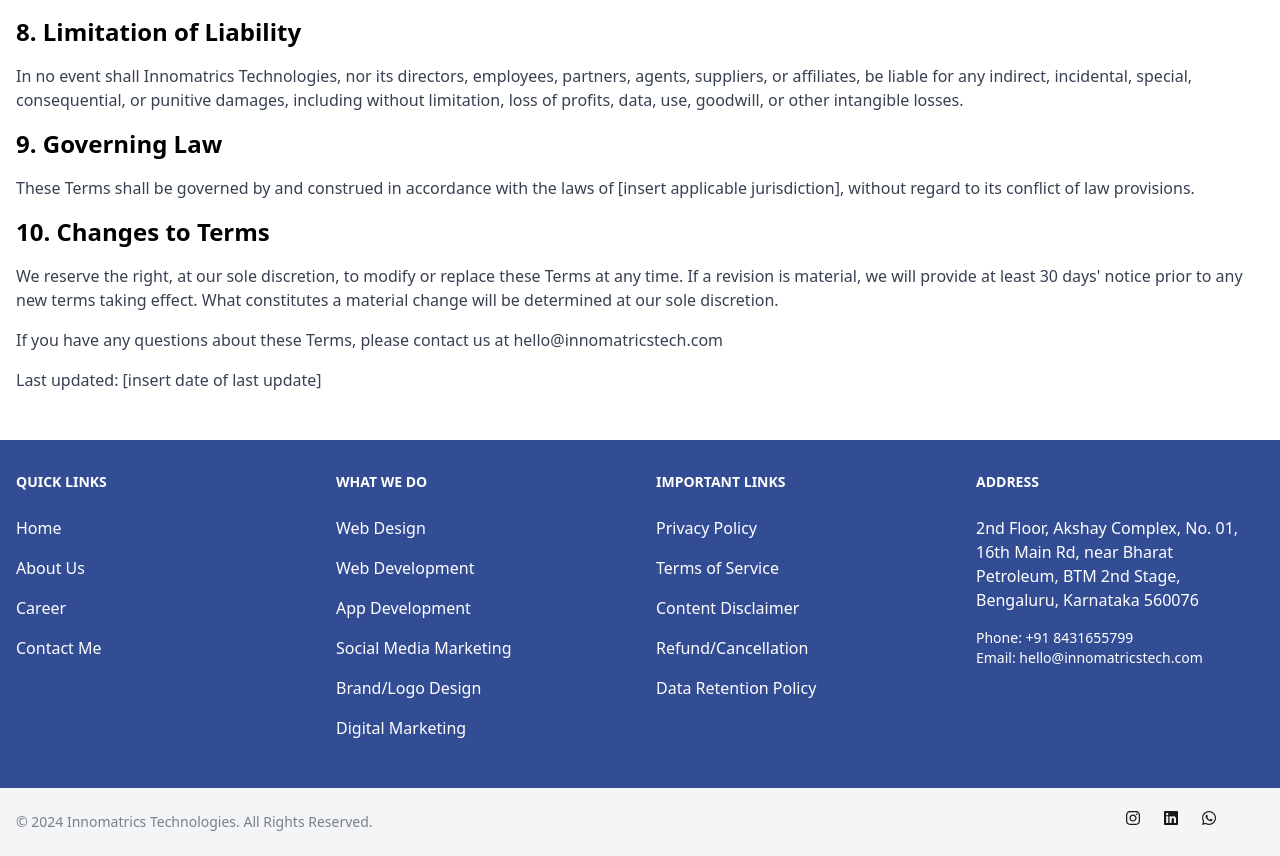
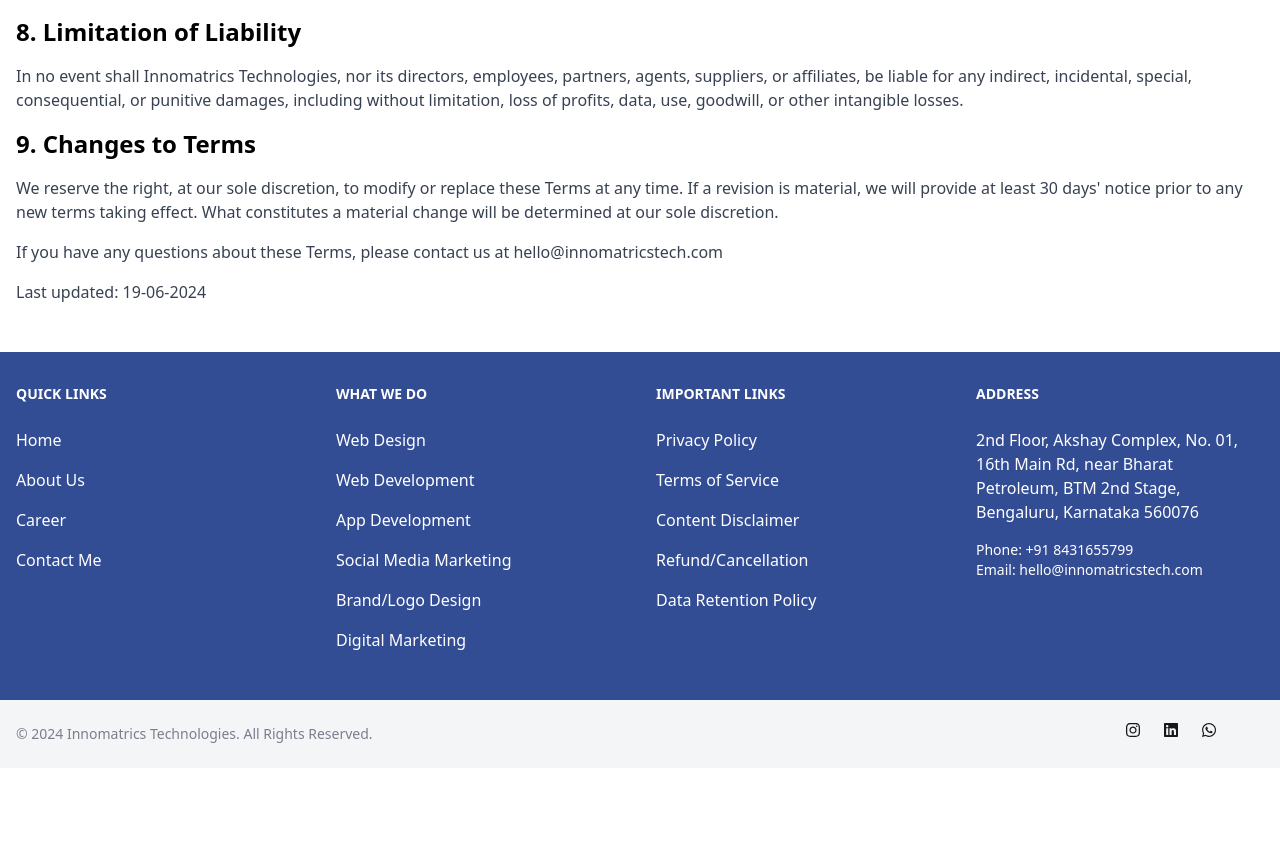
Before and after one commit to akshitchowdhury/Innomatrics_Site, a React (Create React App) app: page /terms in a window 1280 px wide. Shown: the part 1084-1940 px from the top of the page. After the commit the page ends 1852 px from the top, so only its background shows below. Built offline with nearby package versions, Linux system fonts and the light colour scheme.

Commit message:
emailSet

```diff
--- a/src/components/Footer/Legal/ContentDisclaimer.jsx
+++ b/src/components/Footer/Legal/ContentDisclaimer.jsx
@@ -20,7 +20,7 @@
         Every effort is made to keep the website up and running smoothly. However, our company takes no responsibility for, and will not be liable for, the website being temporarily unavailable due to technical issues beyond our control.
       </p>
       <p className="text-gray-700 mb-4">
-        If you have any concerns about the accuracy or reliability of the information on this website, please contact us at [insert contact email].
+        If you have any concerns about the accuracy or reliability of the information on this website, please contact us at hello@innomatricstech.com.
       </p>
     </div>
   );
--- a/src/components/Footer/Legal/DataRetentionPolicy.jsx
+++ b/src/components/Footer/Legal/DataRetentionPolicy.jsx
@@ -25,7 +25,7 @@
       </p>
       <h2 className="text-2xl font-semibold mb-4">Contact Us</h2>
       <p className="text-gray-700 mb-4">
-        If you have any questions or concerns about our Data Retention Policy, please contact us at [insert contact email].
+        If you have any questions or concerns about our Data Retention Policy, please contact us at hello@innomatricstech.com.
       </p>
     </div>
   );
--- a/src/components/Footer/Legal/RefundCancellationPolicy.jsx
+++ b/src/components/Footer/Legal/RefundCancellationPolicy.jsx
@@ -9,7 +9,7 @@
       </p>
       <h2 className="text-2xl font-semibold mb-4">Order Cancellation</h2>
       <p className="text-gray-700 mb-4">
-        You may cancel your order within 24 hours of placing it for a full refund. To cancel your order, please contact our customer support team at [insert contact email] with your order details. Orders canceled after 24 hours may be subject to a cancellation fee.
+        You may cancel your order within 24 hours of placing it for a full refund. To cancel your order, please contact our customer support team at hello@innomatricstech.com with your order details. Orders canceled after 24 hours may be subject to a cancellation fee.
       </p>
       <h2 className="text-2xl font-semibold mb-4">Refund Policy</h2>
       <p className="text-gray-700 mb-4">
@@ -24,7 +24,7 @@
         Our refund/cancellation policy may vary for certain products or services. Please refer to the specific product/service terms and conditions for more information.
       </p>
       <p className="text-gray-700 mb-4">
-        If you have any questions or concerns about our Refund/Cancellation Policy, please contact us at [insert contact email].
+        If you have any questions or concerns about our Refund/Cancellation Policy, please contact us at hello@innomatricstech.com.
       </p>
     </div>
   );
--- a/src/components/Footer/Legal/TermsOfService.jsx
+++ b/src/components/Footer/Legal/TermsOfService.jsx
@@ -39,18 +39,18 @@
       <p className="text-gray-700 mb-4">
         In no event shall Innomatrics Technologies, nor its directors, employees, partners, agents, suppliers, or affiliates, be liable for any indirect, incidental, special, consequential, or punitive damages, including without limitation, loss of profits, data, use, goodwill, or other intangible losses.
       </p>
-      <h2 className="text-2xl font-semibold mb-4">9. Governing Law</h2>
+      {/* <h2 className="text-2xl font-semibold mb-4">9. Governing Law</h2>
       <p className="text-gray-700 mb-4">
         These Terms shall be governed by and construed in accordance with the laws of [insert applicable jurisdiction], without regard to its conflict of law provisions.
-      </p>
-      <h2 className="text-2xl font-semibold mb-4">10. Changes to Terms</h2>
+      </p> */}
+      <h2 className="text-2xl font-semibold mb-4">9. Changes to Terms</h2>
       <p className="text-gray-700 mb-4">
         We reserve the right, at our sole discretion, to modify or replace these Terms at any time. If a revision is material, we will provide at least 30 days' notice prior to any new terms taking effect. What constitutes a material change will be determined at our sole discretion.
       </p>
       <p className="text-gray-700 mb-4">
         If you have any questions about these Terms, please contact us at hello@innomatricstech.com
       </p>
-      <p className="text-gray-700 mb-4">Last updated: [insert date of last update]</p>
+      <p className="text-gray-700 mb-4">Last updated: 19-06-2024</p>
     </div>
   );
 })
```
